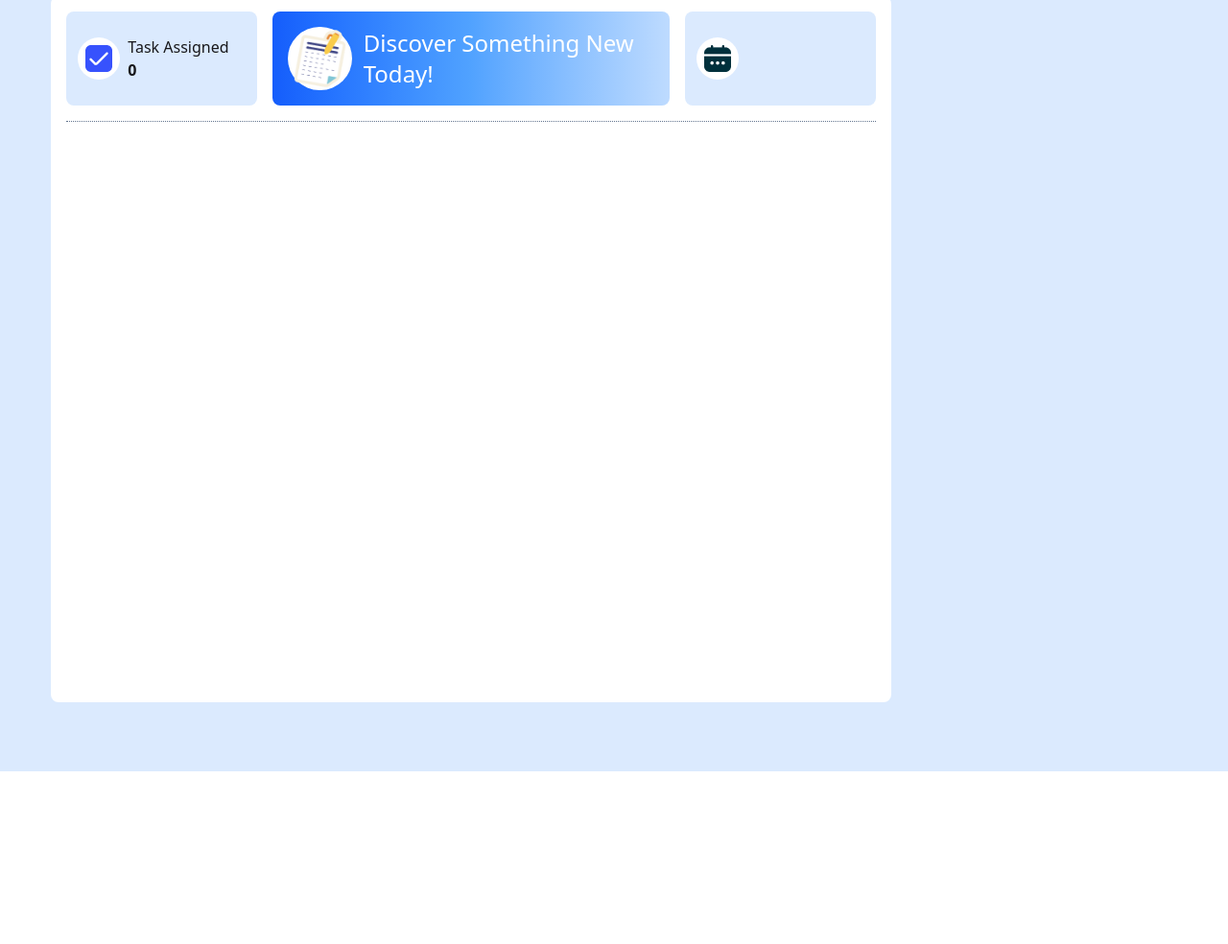
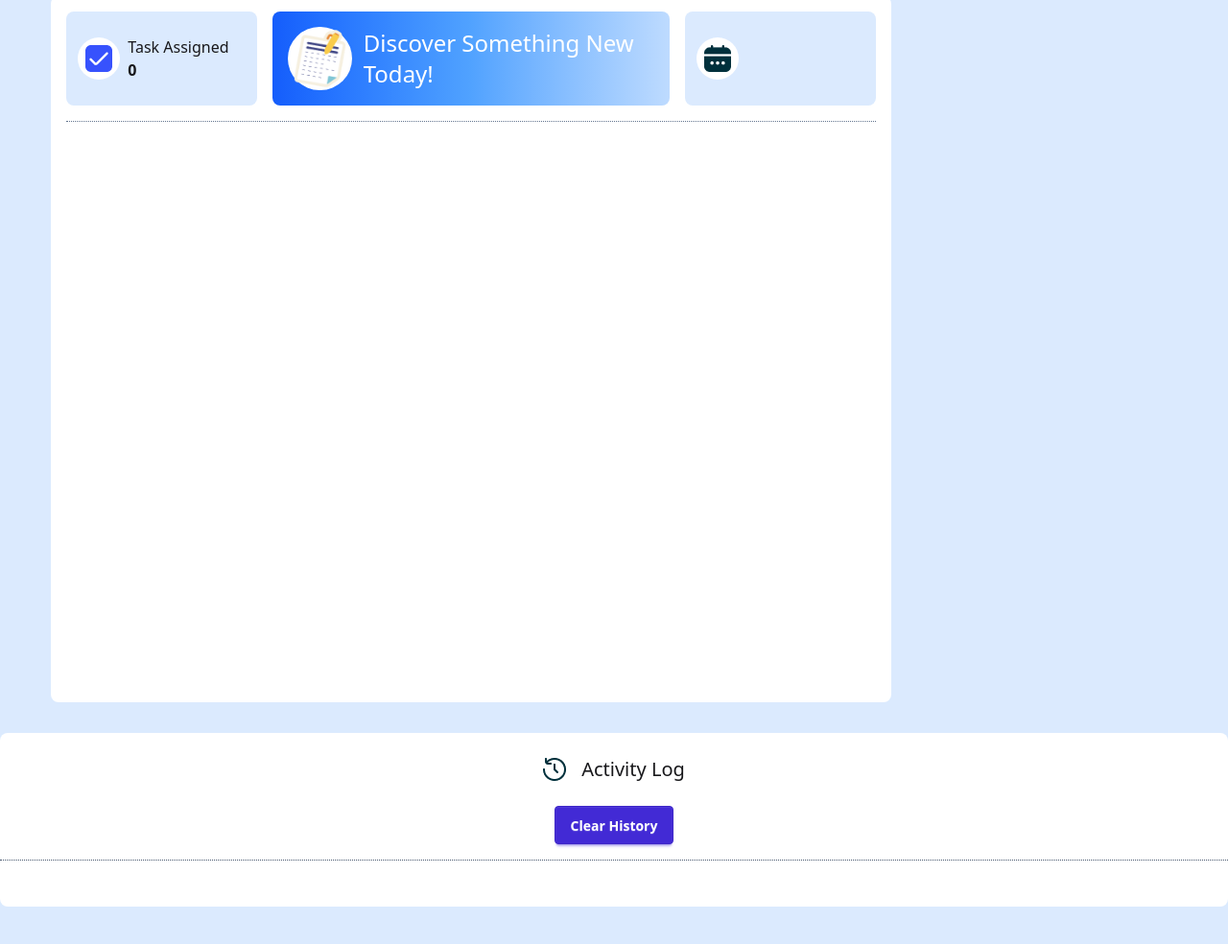
Before and after one commit to zingrin/A-5-Dev-Board, a plain HTML site: page index.html in a window 1280 px wide. Shown: the part 204-1188 px from the top of the page at 96% size. Before the commit the page ends 1008 px from the top, so only its background shows below. Drawn offline with nearby package versions, Linux system fonts and the light colour scheme.

Commit message:
activity and cards

```diff
--- a/index.html
+++ b/index.html
@@ -64,14 +64,28 @@
 
   </div>
   <hr class="border-t-slate-500 border-dotted my-4">
-  <!-- task card section -->
+  <!--  card section -->
 
   <section id="takeCard" class="grid grid-cols-1 sm:grid-cols-2 lg:grid-cols-3 mt-8 gap-3">
      <!-- cards -->
   </section>
 </section>
 
+<!-- activity log -->
+<section class="col-span-1  bg-white rounded-lg overflow-auto">
+  <div class="text-center content-center">
+      <div class="flex justify-center items-center py-6 gap-x-4">
+          <img src="assets/activity.png" alt="">
+          <h3 class="text-xl font-medium">Activity Log</h3>
+      </div>
+      <button class="btn btn-primary hover:cursor-pointer text-white" id="clearHistory">Clear History</button>
+  </div>
+  <hr class="border-t-slate-600 border-dotted my-4">
 
+  <!--  history  -->
+  <div id="history" class="overflow-auto p-4 space-y-4">
+
+  </div>
 
 </section>
 
```
